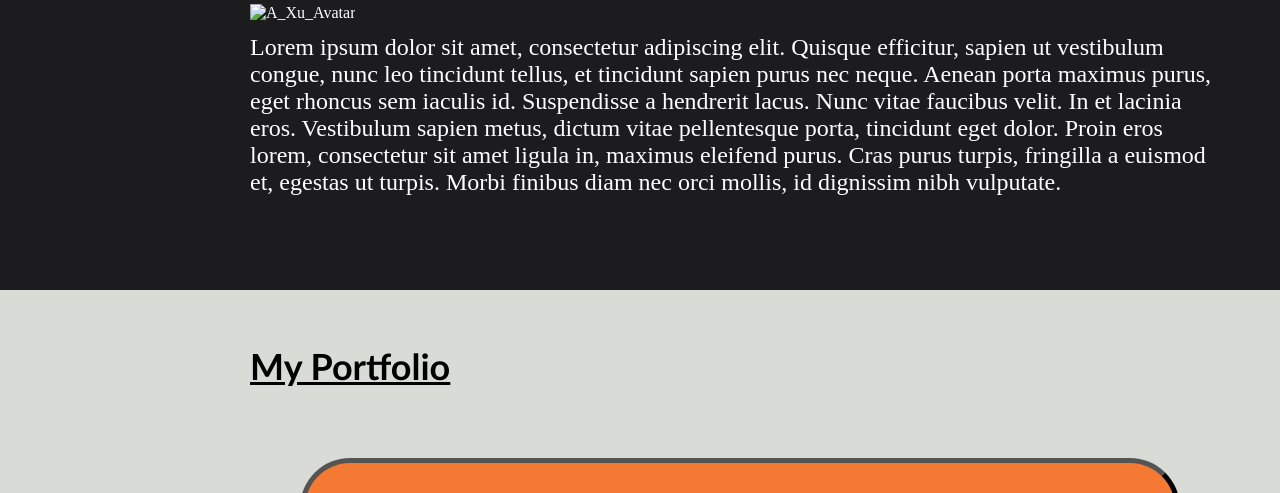
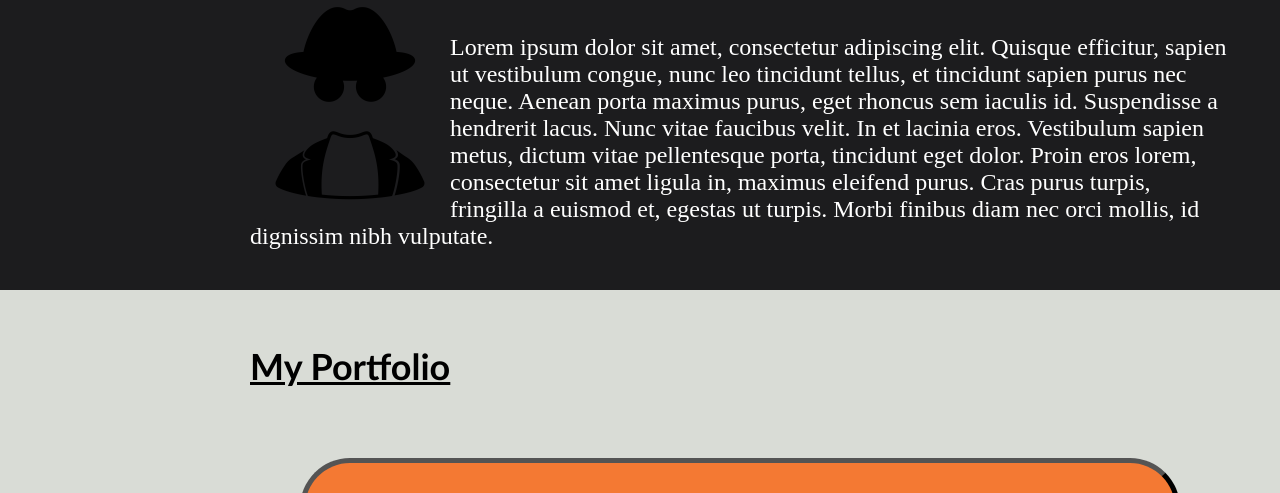
Before and after one commit to Shaitan5723/Challenge_2, a plain HTML site: page index.html in a window 1280 px wide. Shown: the part 607-1100 px from the top of the page. Drawn offline with Linux system fonts and the light colour scheme.

Commit message:
Update index.html

```diff
--- a/index.html
+++ b/index.html
@@ -37,7 +37,7 @@
       <section id="aboutme" class="aboutme">
         <h2>About Me</h2>
         <!--Profile picture + brief introduction-->
-        <img src=".Assets/images/profile_pic.png" class="float-left" alt="A_Xu_Avatar"/>
+        <img src="Assets/images/profile_pic.png" class="float-left" alt="A_Xu_Avatar"/>
         <p>Lorem ipsum dolor sit amet, consectetur adipiscing elit. Quisque efficitur, sapien ut vestibulum congue, nunc leo tincidunt tellus,
         et tincidunt sapien purus nec neque. Aenean porta maximus purus, eget rhoncus sem iaculis id. Suspendisse a hendrerit lacus. Nunc vitae faucibus velit.
         In et lacinia eros. Vestibulum sapien metus, dictum vitae pellentesque porta, tincidunt eget dolor. Proin eros lorem, consectetur sit amet ligula in,
```
